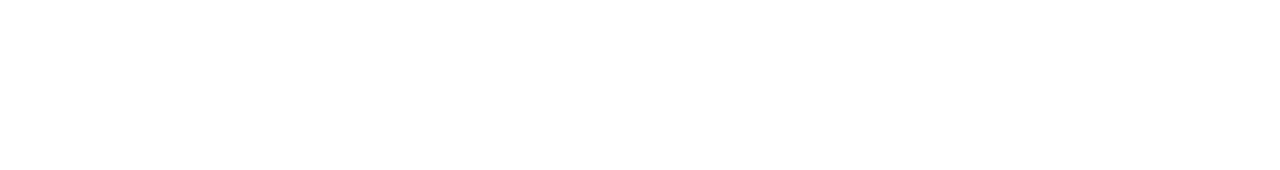
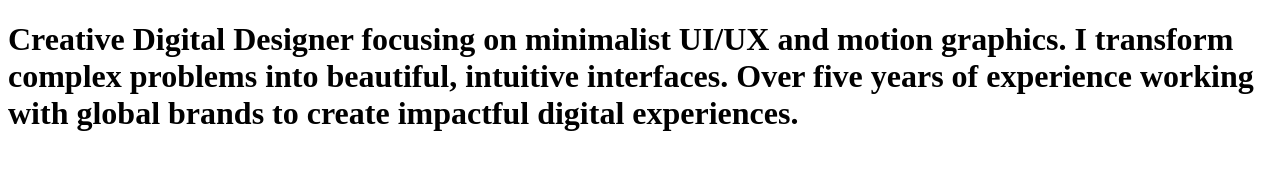
Before and after one commit to 3ssem0/pro, a plain HTML site: page index.html in a window 1280 px wide. Drawn offline with Linux system fonts and the light colour scheme.

Commit message:
Update index.html

```diff
--- a/index.html
+++ b/index.html
@@ -2,12 +2,10 @@
 
 <html>
 <head>
-<title>senario test1</title>
+<title>pro</title>
 </head>
 <body>
-
-
-
-
+<!--Content: creative digital designer focuses on minimalist UI/UX and motion graphics . over five years of experience working with global brands .-->
+<h1>Creative Digital Designer focusing on minimalist UI/UX and motion graphics. I transform complex problems into beautiful, intuitive interfaces. Over five years of experience working with global brands to create impactful digital experiences.</h1>
 </body>
 </html>
```
